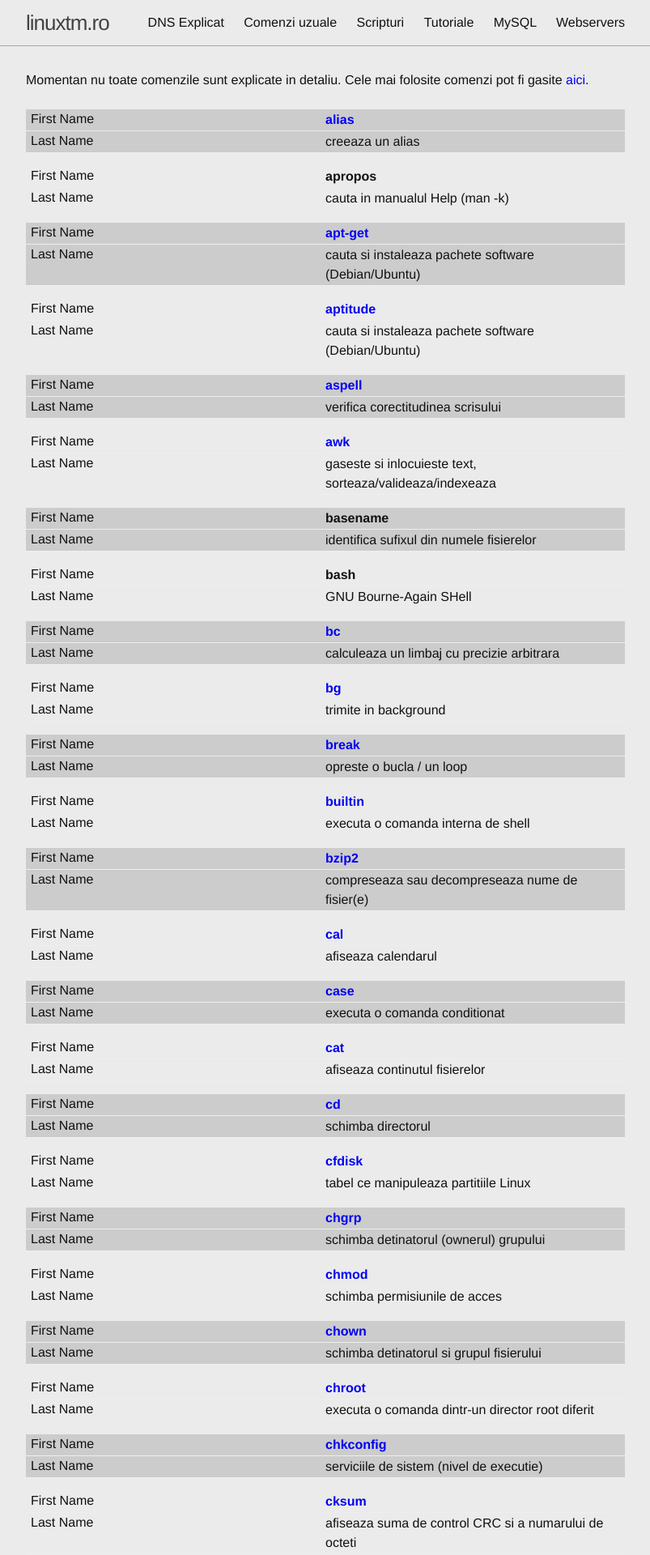
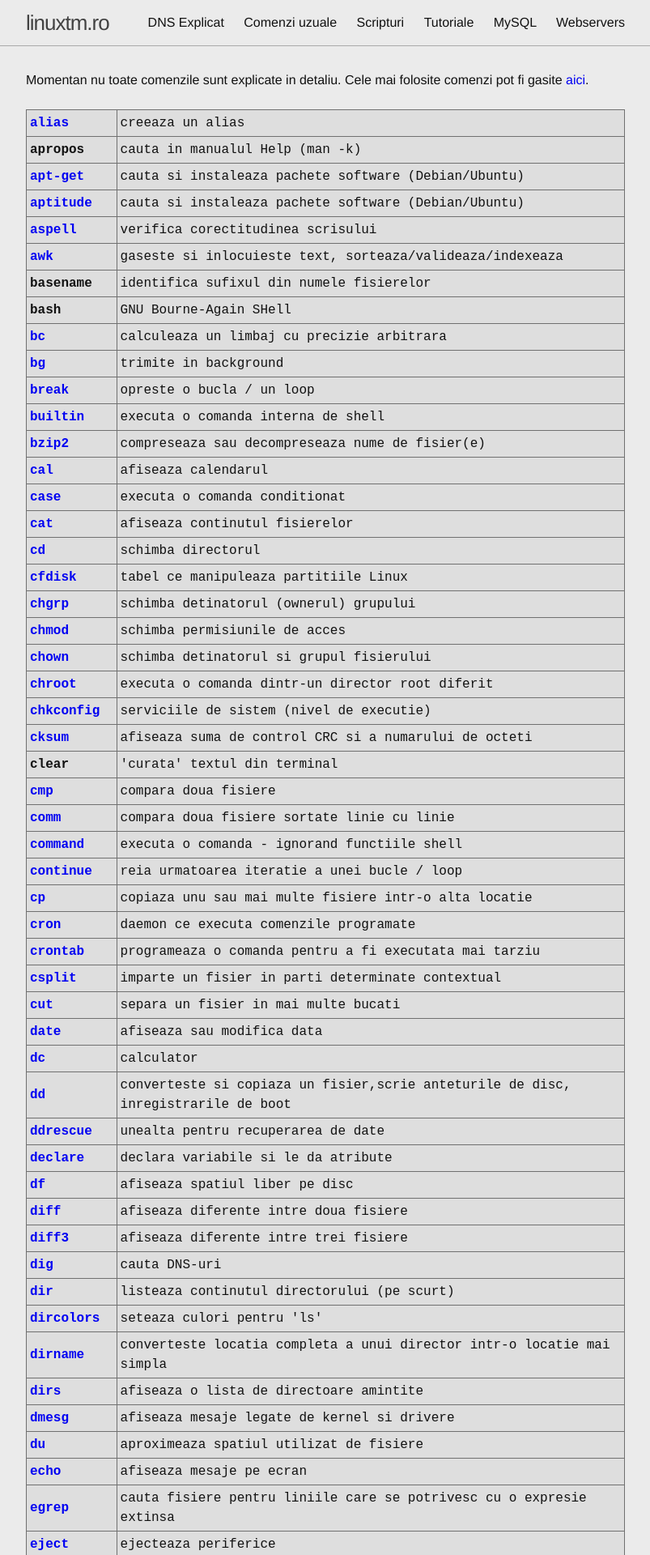
Before and after one commit to linuxtm/linuxtm.github.io, a Jekyll site: the page built from index.html, in a window 1280 px wide. Shown: the top 1920 px of the page at 81% size, without its empty margins (238-1041 px from the left). Built offline with Jekyll 4.4.1, drawn with Linux system fonts in a browser that asks for light colours.

Commit message:
Update main.scss

```diff
--- a/css/main.scss
+++ b/css/main.scss
@@ -3,68 +3,24 @@
 ---
 @charset "utf-8";
 
-/*
-	Max width before this PARTICULAR table gets nasty. This query will take effect for any screen smaller than 760px and also iPads specifically.
-	*/
-	@media
-	  only screen
-    and (max-width: 760px), (min-device-width: 768px)
-    and (max-device-width: 1024px)  {
+// Table style
+table {
+    border-collapse: collapse;
+    font-family: "Courier New", Courier, monospace;
+}
 
-		/* Force table to not be like tables anymore */
-		table, thead, tbody, th, td, tr {
-			display: block;
-		}
+table, th, td {
+    border: 1px solid #707070;
+    background: #dedede;
+    margin-right: auto;
+    margin-left: auto;
+}
+tr:nth-child(even) {background-color: #f2f2f2}
 
-		/* Hide table headers (but not display: none;, for accessibility) */
-		thead tr {
-			position: absolute;
-			top: -9999px;
-			left: -9999px;
-		}
-
-    tr {
-      margin: 0 0 1rem 0;
-    }
-
-    tr:nth-child(odd) {
-      background: #ccc;
-    }
-
-		td {
-			/* Behave  like a "row" */
-			border: none;
-			border-bottom: 1px solid #eee;
-			position: relative;
-			padding-left: 50%;
-		}
-
-		td:before {
-			/* Now like a table header */
-			position: absolute;
-			/* Top/left values mimic padding */
-			top: 0;
-			left: 6px;
-			width: 45%;
-			padding-right: 10px;
-			white-space: nowrap;
-		}
-
-		/*
-		Label the data
-    You could also use a data-* attribute and content for this. That way "bloats" the HTML, this way means you need to keep HTML and CSS in sync. Lea Verou has a clever way to handle with text-shadow.
-		*/
-		td:nth-of-type(1):before { content: "First Name"; }
-		td:nth-of-type(2):before { content: "Last Name"; }
-		td:nth-of-type(3):before { content: "Job Title"; }
-		td:nth-of-type(4):before { content: "Favorite Color"; }
-		td:nth-of-type(5):before { content: "Wars of Trek?"; }
-		td:nth-of-type(6):before { content: "Secret Alias"; }
-		td:nth-of-type(7):before { content: "Date of Birth"; }
-		td:nth-of-type(8):before { content: "Dream Vacation City"; }
-		td:nth-of-type(9):before { content: "GPA"; }
-		td:nth-of-type(10):before { content: "Arbitrary Data"; }
-	}
+th, td {
+    padding: 4px;
+    text-align: left;
+}
 
 
 // Our variables
```
